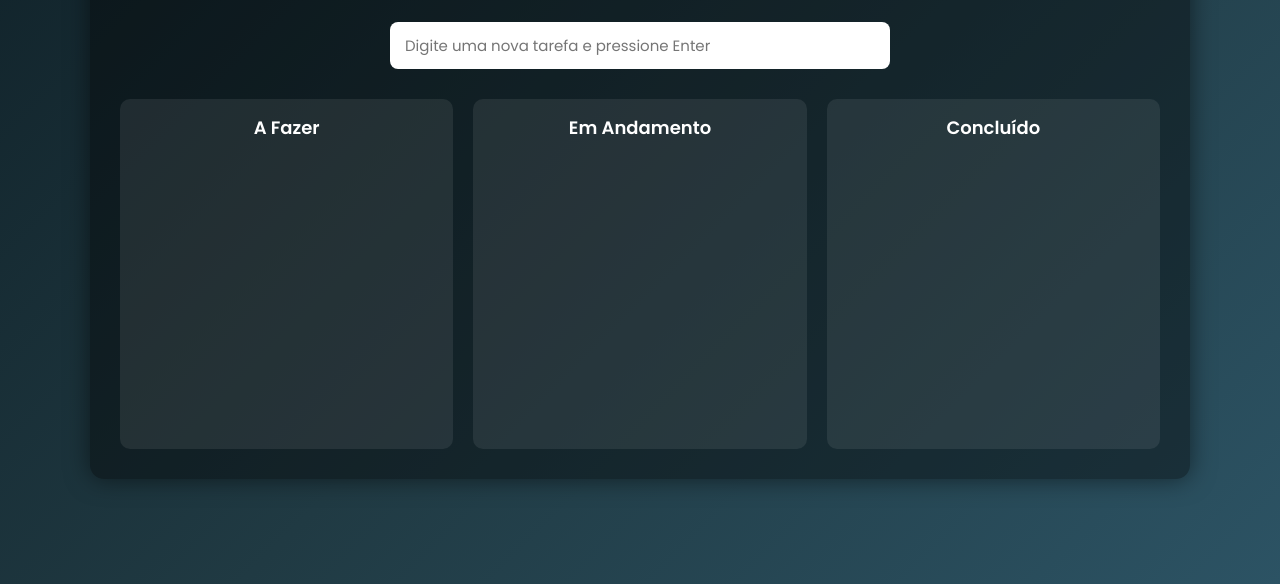
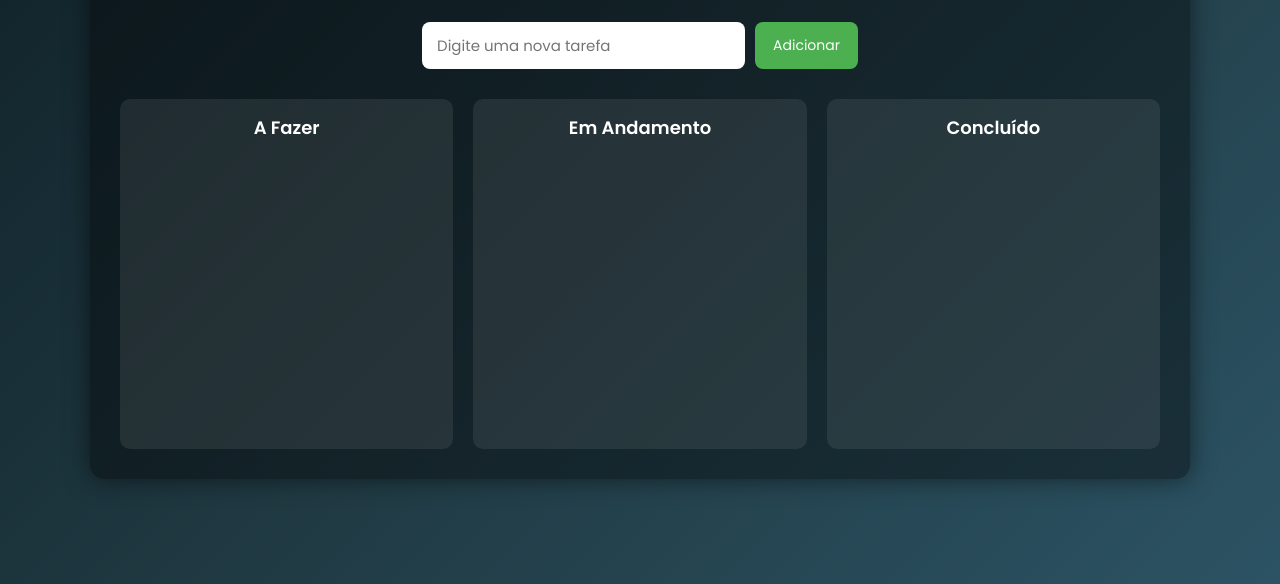
Before and after one commit to Scurra55HS/TaskFlow, a plain HTML site: page index.html in a window 1280 px wide. Shown: the part 216-800 px from the top of the page. Drawn offline with Linux system fonts and the light colour scheme.

Commit message:
botão Adicionar implementado para melhor funcionamento em ios

```diff
--- a/index.html
+++ b/index.html
@@ -16,8 +16,12 @@
 
         <!-- INPUT -->
         <div class="add-task">
-            <input type="text" id="taskInput" placeholder="Digite uma nova tarefa e pressione Enter" />
+            <form id="taskForm">
+                <input type="text" id="taskInput" placeholder="Digite uma nova tarefa" />
+                <button type="submit" id="addBtn">Adicionar</button>
+            </form>
         </div>
+
 
         <!-- BOARD -->
         <section class="board">
--- a/script.js
+++ b/script.js
@@ -11,8 +11,13 @@ let tasks = JSON.parse(localStorage.getItem("taskflow-tasks")) || [];
 renderTasks();
 
 /* ---------- ADD TASK ---------- */
-taskInput.addEventListener("keypress", (e) => {
-    if (e.key === "Enter" && taskInput.value.trim()) {
+const form = document.getElementById("taskForm");
+
+form.addEventListener("submit", (e) => {
+    e.preventDefault();
+
+    if (!taskInput.value.trim()) return;
+
     const task = {
         id: Date.now(),
         text: taskInput.value.trim(),
@@ -23,8 +28,8 @@ taskInput.addEventListener("keypress", (e) => {
     saveTasks();
     renderTasks();
     taskInput.value = "";
-    }
 });
+
 
 /* ---------- RENDER ---------- */
 function renderTasks() {
--- a/style.css
+++ b/style.css
@@ -59,7 +59,7 @@ h1 {
     gap: 20px;
 }
 
-/* COLUMN */
+/* COLUNAS */
 .column {
     flex: 1;
     background: rgba(255, 255, 255, 0.08);
@@ -127,6 +127,28 @@ h1 {
     border-radius: 6px;
 }
 
+.add-task form {
+    display: flex;
+    gap: 10px;
+}
+
+#addBtn {
+    padding: 12px 18px;
+    border-radius: 8px;
+    border: none;
+    background: #4caf50;
+    color: white;
+    font-size: 14px;
+    cursor: pointer;
+    transition: .2s;
+}
+
+#addBtn:hover {
+    background: #45a049;
+    transform: scale(1.03);
+}
+
+
 /* RESPONSIVO */
 @media (max-width: 800px) {
     .board {
```
Lines whose indentation alone changed are shown as unchanged.
